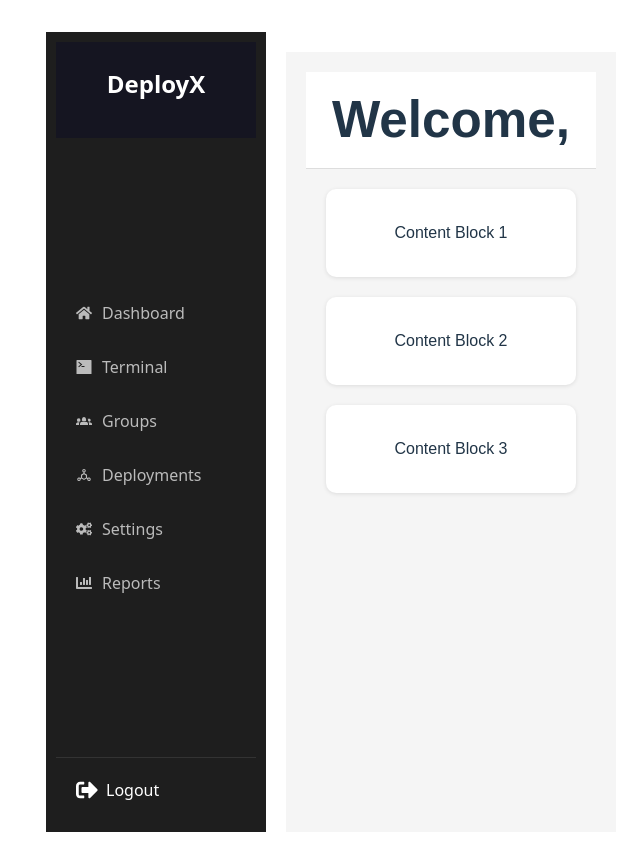
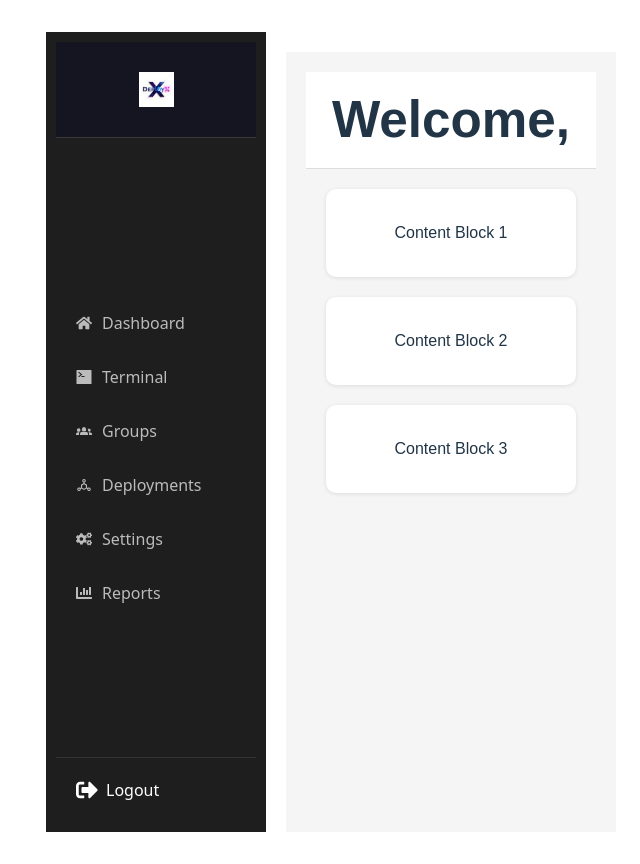
Before and after one commit to Nischay-loq/DeployX, a React (Vite) app in the folder frontend/: page /dashboard in a window 1280 px wide. Shown: the whole page, without its empty margins (299-939 px from the left). Built offline with nearby package versions, Linux system fonts and the light colour scheme; no server answers; sample sign-in values are in the browser's storage.

Commit message:
Changes are going to be retrived

```diff
--- a/frontend/src/components/css/Navbar.css
+++ b/frontend/src/components/css/Navbar.css
@@ -58,3 +58,33 @@
 .logout-btn:hover {
   color: #f09819; /* or your sidebar link hover color */
 }
+
+/* Logo Styles */
+.logo {
+  display: flex;
+  align-items: center;
+  justify-content: center;
+  padding: 15px 10px;
+  margin-bottom: 20px;
+  border-bottom: 1px solid #3a3a3a;
+  min-height: 60px;
+}
+
+.logo img {
+  max-height: 35px;
+  width: auto;
+  object-fit: contain;
+  transition: all 0.3s ease;
+}
+
+.logo img:hover {
+  transform: scale(1.05);
+  filter: brightness(1.2);
+}
+
+/* Gradient animation for fallback text */
+@keyframes gradient-shift {
+  0% { background-position: 0% 50%; }
+  50% { background-position: 100% 50%; }
+  100% { background-position: 0% 50%; }
+}
--- a/frontend/src/components/jsx/Navbar.jsx
+++ b/frontend/src/components/jsx/Navbar.jsx
@@ -10,7 +10,51 @@ export default function Navbar({ onLogout }) {
   return (
     <aside className="sidebar">
       <div className="logo">
-        <h2>DeployX</h2>
+        {/* DeployX Logo - Testing multiple paths */}
+        <img
+          src="/deployx-logo.png"
+          alt="DeployX Logo"
+          style={{
+            height: '35px',
+            width: 'auto',
+            maxWidth: '140px',
+            objectFit: 'contain',
+            display: 'block',
+            margin: '0 auto',
+            backgroundColor: 'transparent'
+          }}
+          onError={(e) => {
+            console.error('❌ Image failed to load:', e.target.src);
+            // Hide the image and show text fallback
+            e.target.style.display = 'none';
+            const fallback = e.target.parentNode.querySelector('.logo-fallback');
+            if (fallback) fallback.style.display = 'block';
+          }}
+          onLoad={(e) => {
+            console.log('✅ DeployX logo loaded successfully from:', e.target.src);
+          }}
+        />
+
+        {/* Fallback text that matches your cosmic design */}
+        <div
+          className="logo-fallback"
+          style={{
+            display: 'none',
+            fontSize: '20px',
+            fontWeight: 'bold',
+            textAlign: 'center',
+            padding: '10px 0',
+            background: 'linear-gradient(45deg, #8B5CF6, #3B82F6, #06B6D4, #8B5CF6)',
+            backgroundSize: '300% 300%',
+            WebkitBackgroundClip: 'text',
+            WebkitTextFillColor: 'transparent',
+            backgroundClip: 'text',
+            letterSpacing: '2px',
+            animation: 'gradient-shift 3s ease infinite'
+          }}
+        >
+          DeployX
+        </div>
       </div>
       <nav className="nav">
         <Link to="/dashboard"><FaHome /> Dashboard</Link>
```
Also changed, not shown: frontend/public/deployx-logo.png (added), 1 other file (tests, documents, lock files or other folders).
